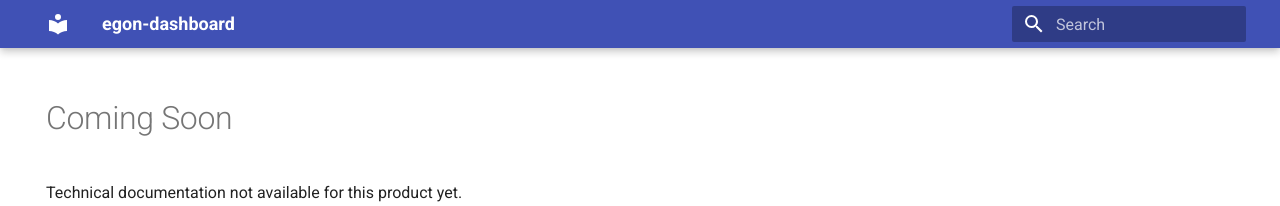
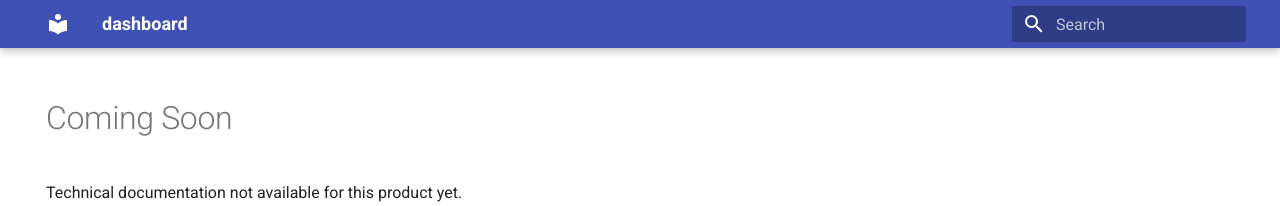
Before and after one commit to Egon-Framework/dashboard, an MkDocs documentation site: the page built from docs/index.md, in a window 1280 px wide. Shown: the top 206 px of the page. Built offline with MkDocs 1.6.1 and Material for MkDocs 9.7.7, drawn with Linux system fonts in a browser that asks for light colours.

Commit message:
Change `egon-dashboard` URL endpoin to `dashboard` (#8)

```diff
--- a/mkdocs.yml
+++ b/mkdocs.yml
@@ -1,4 +1,4 @@
-site_name: egon-dashboard
+site_name: dashboard
 theme: material
 nav:
   - Overview: index.md
```
